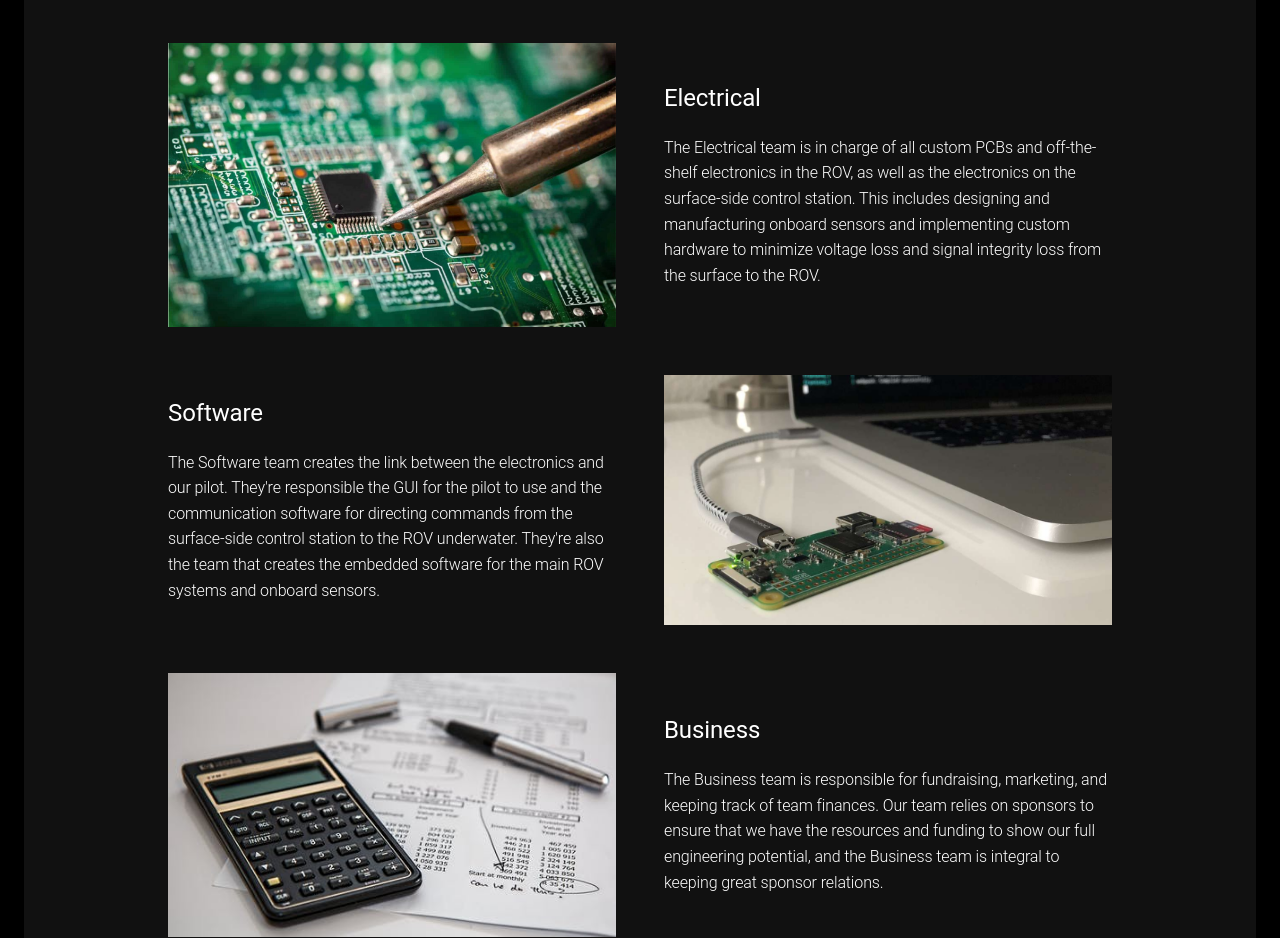
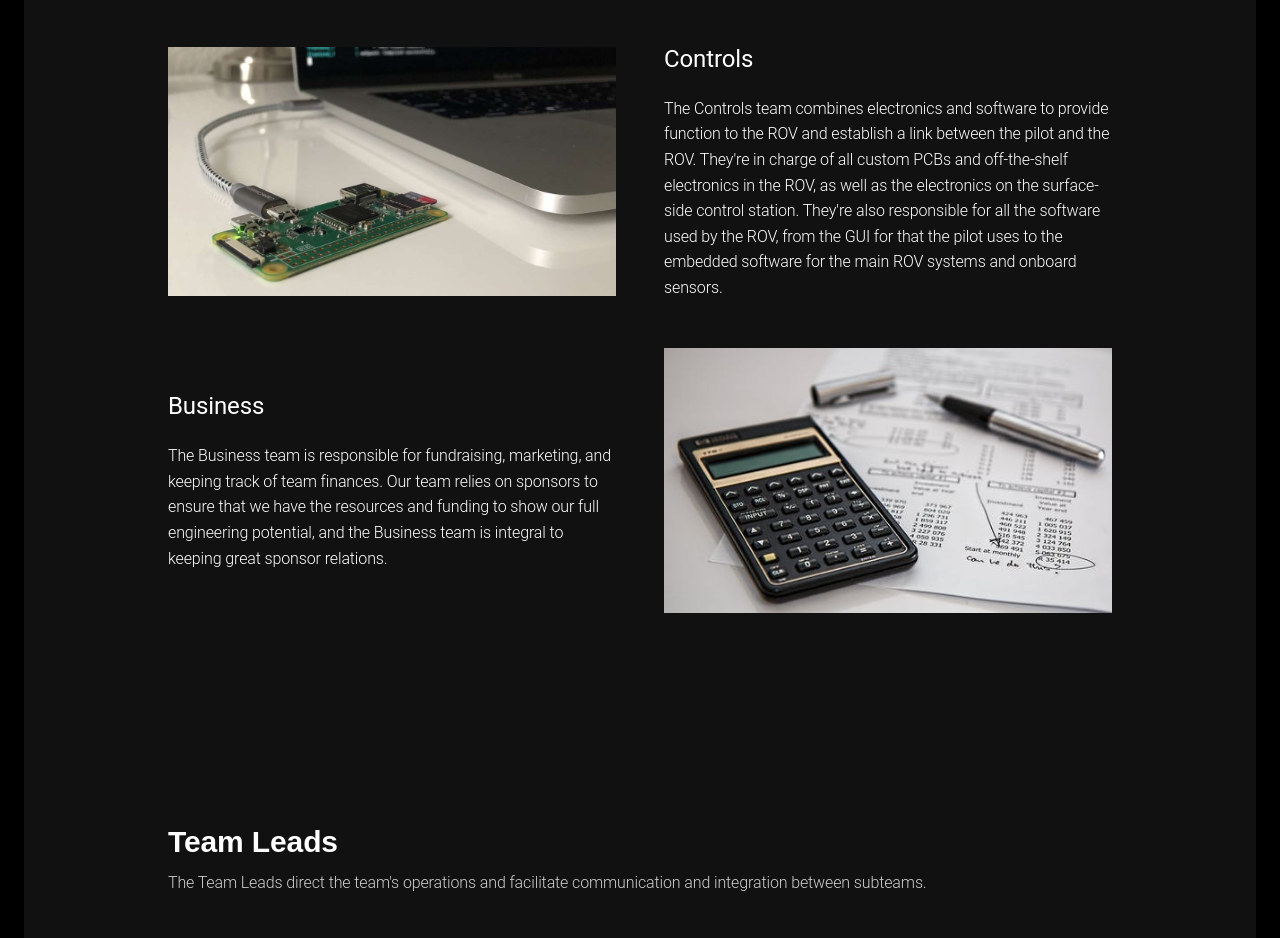
Before and after one commit to UW-Nauticus/nauticus-website, a Next.js app: page /team in a window 1280 px wide. Shown: the part 1200-2138 px from the top of the page. Built offline with nearby package versions, Linux system fonts and the light colour scheme.

Commit message:
Combine software and electrical subteams
This makes it more clear that the majority of the software requires
at least some knowledge of electronics for team members to contribute.

```diff
--- a/src/components/screens/team/SubTeams.jsx
+++ b/src/components/screens/team/SubTeams.jsx
@@ -7,7 +7,6 @@ import MKTypography from '../../common/MKTypography';
 
 // Images
 const mech = '/images/subteams/mech.png';
-const electrical = '/images/subteams/electrical.jpg';
 const software = '/images/subteams/software.png';
 const business = '/images/subteams/business.jpg';
 
@@ -42,43 +41,6 @@ function SubTeams() {
               >
                 <MKBox component="img" src={mech} alt="software" width="75%" />
               </Grid>
-
-              <Grid
-                item
-                xs={12}
-                md={6}
-                style={{
-                  display: 'flex',
-                  justifyContent: 'center',
-                }}
-              >
-                <MKBox component="img" src={electrical} alt="software" width="100%" />
-              </Grid>
-              <Grid item xs={12} md={6}>
-                <MKTypography variant="h4" fontWeight="regular">
-                  Electrical
-                </MKTypography>
-                <br />
-                <MKTypography variant="body2">
-                  The Electrical team is in charge of all custom PCBs and off-the-shelf electronics in the ROV, as well
-                  as the electronics on the surface-side control station. This includes designing and manufacturing
-                  onboard sensors and implementing custom hardware to minimize voltage loss and signal integrity loss
-                  from the surface to the ROV.
-                </MKTypography>
-              </Grid>
-
-              <Grid item xs={12} md={6}>
-                <MKTypography variant="h4" fontWeight="regular">
-                  Software
-                </MKTypography>
-                <br />
-                <MKTypography variant="body2">
-                  The Software team creates the link between the electronics and our pilot. They&apos;re responsible the
-                  GUI for the pilot to use and the communication software for directing commands from the surface-side
-                  control station to the ROV underwater. They&apos;re also the team that creates the embedded software
-                  for the main ROV systems and onboard sensors.
-                </MKTypography>
-              </Grid>
               <Grid
                 item
                 xs={12}
@@ -90,17 +52,18 @@ function SubTeams() {
               >
                 <MKBox component="img" src={software} alt="software" width="100%" />
               </Grid>
-
-              <Grid
-                item
-                xs={12}
-                md={6}
-                style={{
-                  display: 'flex',
-                  justifyContent: 'center',
-                }}
-              >
-                <MKBox component="img" src={business} alt="software" width="100%" />
+              <Grid item xs={12} md={6}>
+                <MKTypography variant="h4" fontWeight="regular">
+                  Controls
+                </MKTypography>
+                <br />
+                <MKTypography variant="body2">
+                  The Controls team combines electronics and software to provide function to the ROV and establish a
+                  link between the pilot and the ROV. They&apos;re in charge of all custom PCBs and off-the-shelf
+                  electronics in the ROV, as well as the electronics on the surface-side control station. They&apos;re
+                  also responsible for all the software used by the ROV, from the GUI for that the pilot uses to the
+                  embedded software for the main ROV systems and onboard sensors.
+                </MKTypography>
               </Grid>
               <Grid item xs={12} md={6}>
                 <MKTypography variant="h4" fontWeight="regular">
@@ -113,6 +76,17 @@ function SubTeams() {
                   potential, and the Business team is integral to keeping great sponsor relations.
                 </MKTypography>
               </Grid>
+              <Grid
+                item
+                xs={12}
+                md={6}
+                style={{
+                  display: 'flex',
+                  justifyContent: 'center',
+                }}
+              >
+                <MKBox component="img" src={business} alt="software" width="100%" />
+              </Grid>
             </Grid>
           </Grid>
         </Grid>
```
